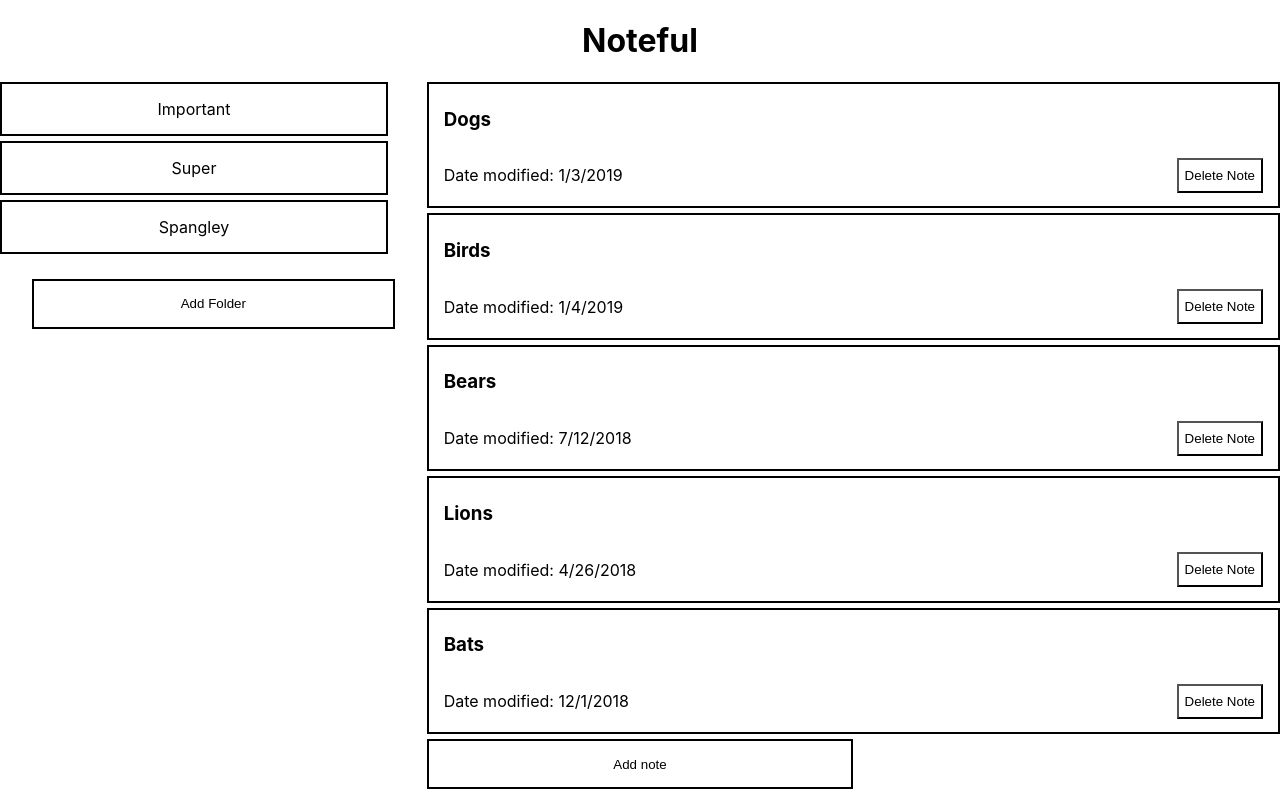
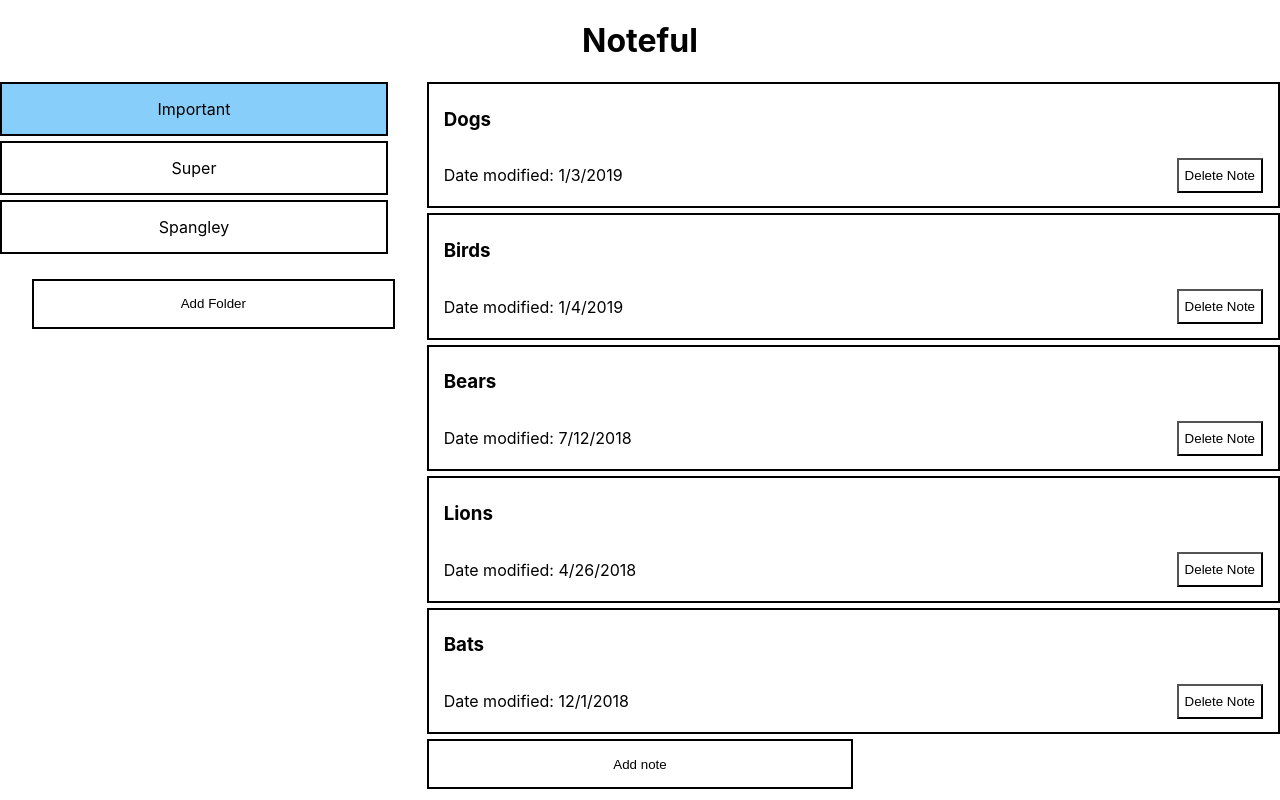
Before and after one commit to Human437/noteful, a React (Create React App) app: page /folder/b0715efe-ffaf-11e8-8eb2-f2801f1b9fd1 in a window 1280 px wide. Built offline with nearby package versions, Linux system fonts and the light colour scheme.

Commit message:
Added active class for mainSidebar

```diff
--- a/src/App.css
+++ b/src/App.css
@@ -16,6 +16,6 @@ a{
   text-decoration: none;
   color:black;
 }
-.selectedFolder{
+.mainSidebarFolderList.active{
   background-color: lightskyblue;
 }
```
